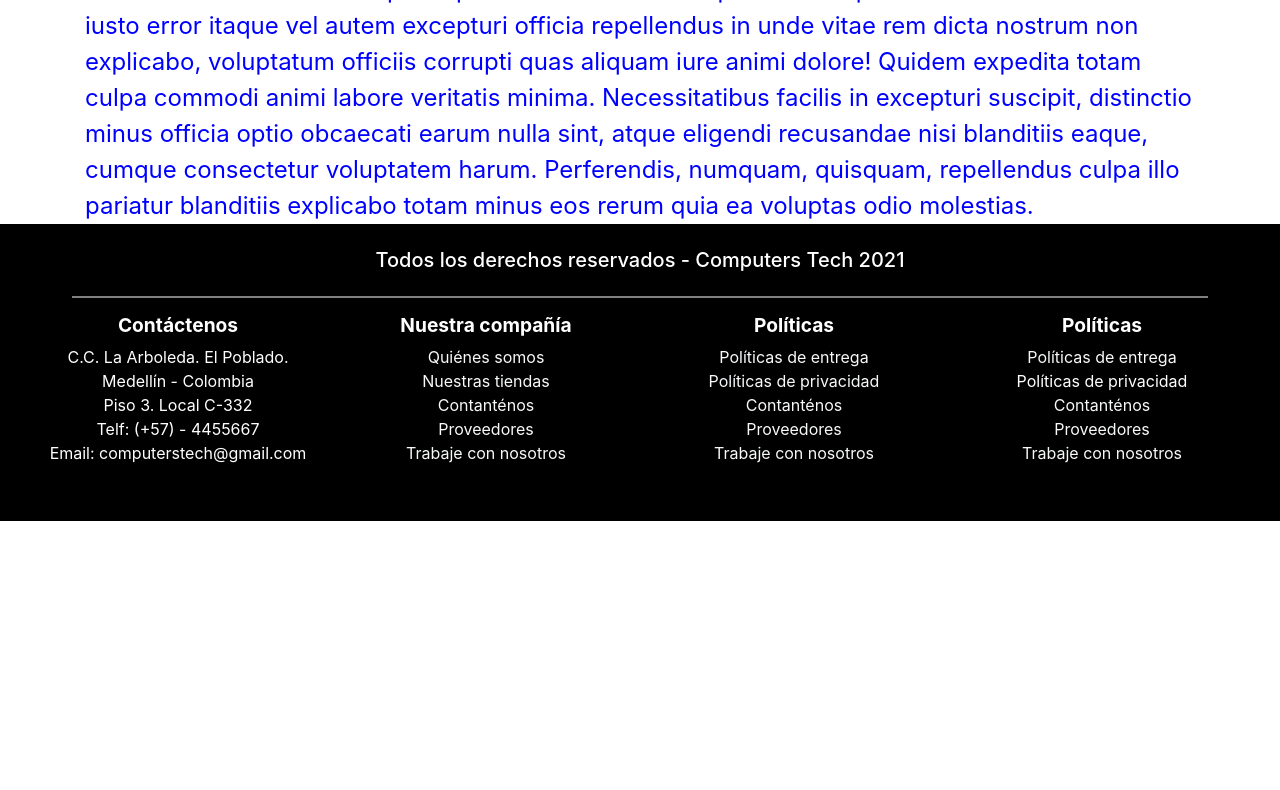
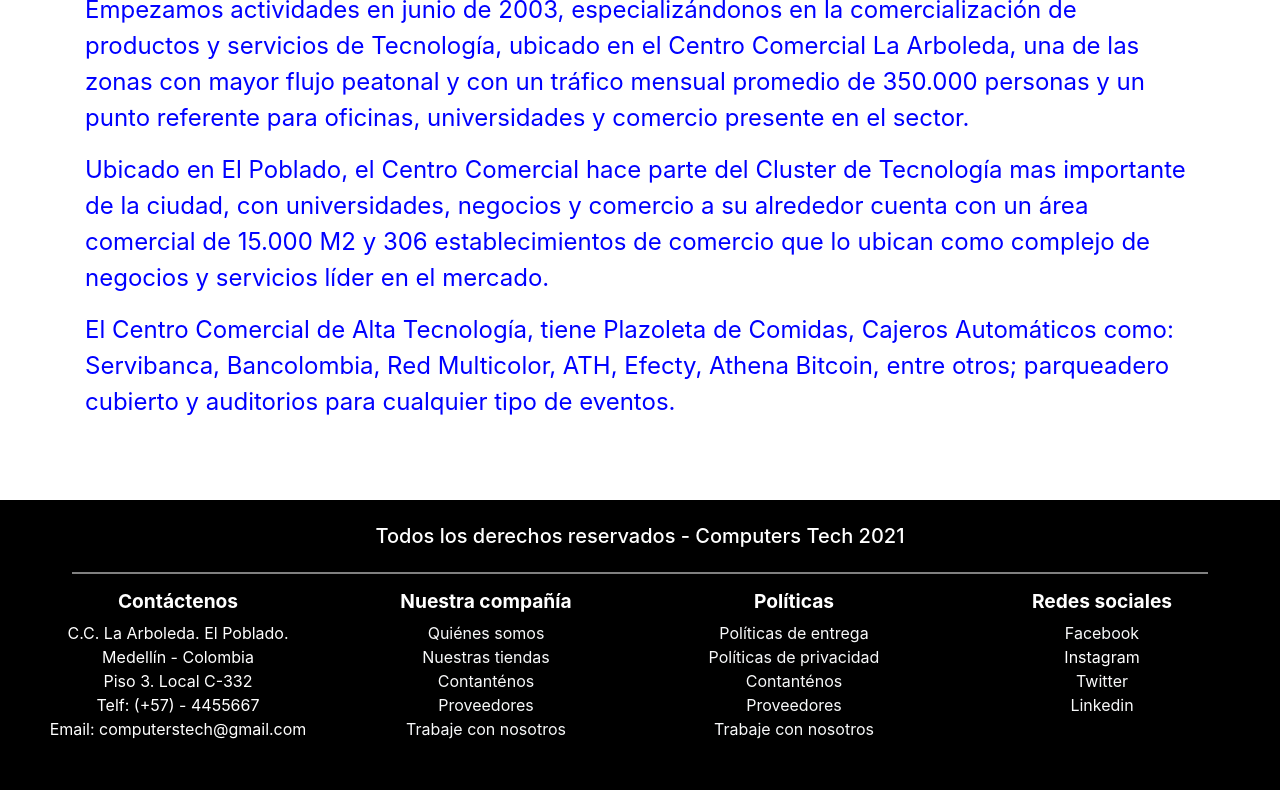
Before and after one commit to clasesucatmarlon/BootStrapCoursera, a website: page about.html in a window 1280 px wide. Shown: the part 618-1408 px from the top of the page. Before the commit the page ends 1143 px from the top, so only its background shows below. Drawn offline with nearby package versions, Linux system fonts and the light colour scheme.

Commit message:
Modified footer

```diff
--- a/about.html
+++ b/about.html
@@ -53,16 +53,14 @@
 
     <div class="container">
 
-        <span class="about-body">
-            Lorem ipsum dolor sit amet consectetur adipisicing elit. Vero, deleniti inventore facilis rem vitae aut sit
-            error esse. Sint voluptas aperiam consectetur. Reprehenderit perferendis reiciendis natus iusto error itaque
-            vel autem excepturi officia repellendus in unde vitae rem dicta nostrum non explicabo, voluptatum officiis
-            corrupti quas aliquam iure animi dolore! Quidem expedita totam culpa commodi animi labore veritatis minima.
-            Necessitatibus facilis in excepturi suscipit, distinctio minus officia optio obcaecati earum nulla sint,
-            atque eligendi recusandae nisi blanditiis eaque, cumque consectetur voluptatem harum. Perferendis, numquam,
-            quisquam, repellendus culpa illo pariatur blanditiis explicabo totam minus eos rerum quia ea voluptas odio
-            molestias.
-        </span>
+        <div class="about-body">
+            <h1>QUIÉNES SOMOS</h1>
+            <p>Empezamos actividades en junio de 2003, especializándonos en la comercialización de productos y servicios de Tecnología, ubicado en el Centro Comercial La Arboleda, una de las zonas con mayor flujo peatonal y con un tráfico mensual promedio de 350.000 personas y un punto referente para oficinas, universidades y comercio presente en el sector. </p>
+
+            <p>Ubicado en El Poblado, el Centro Comercial hace parte del Cluster de Tecnología mas importante de la ciudad, con universidades, negocios y comercio a su alrededor cuenta con un área comercial de 15.000 M2 y 306 establecimientos de comercio que lo ubican como complejo de negocios y servicios líder en el mercado.</p>
+
+            <p>El Centro Comercial de Alta Tecnología, tiene Plazoleta de Comidas, Cajeros Automáticos como: Servibanca, Bancolombia, Red Multicolor, ATH, Efecty, Athena Bitcoin, entre otros; parqueadero cubierto y auditorios para cualquier tipo de eventos.</p>
+        </div>
     </div>
 
 
@@ -108,14 +106,12 @@
                         <li><a class="text-light" href="">Proveedores</a></li>
                         <li><a class="text-light" href="">Trabaje con nosotros</a></li>
                     </div>
-
                     <div class="col-12 col-md-6 col-lg-3 mt-4 my-sm-3 text-center">
-                        <h6 class="titulo1 font-weight-bold">Políticas</h6>
-                        <li><a class="text-light" href="">Políticas de entrega</a></li>
-                        <li><a class="ext-light" href="">Políticas de privacidad</a></li>
-                        <li><a class="text-light" href="">Contanténos</a></li>
-                        <li><a class="text-light" href="">Proveedores</a></li>
-                        <li><a class="text-light" href="">Trabaje con nosotros</a></li>
+                        <h6 class="titulo1 font-weight-bold">Redes sociales</h6>
+                        <li><a class="text-light" href="">Facebook</a></li>
+                        <li><a class="ext-light" href="">Instagram</a></li>
+                        <li><a class="text-light" href="">Twitter</a></li>
+                        <li><a class="text-light" href="">Linkedin</a></li>
                     </div>
 
                 </div>
```
